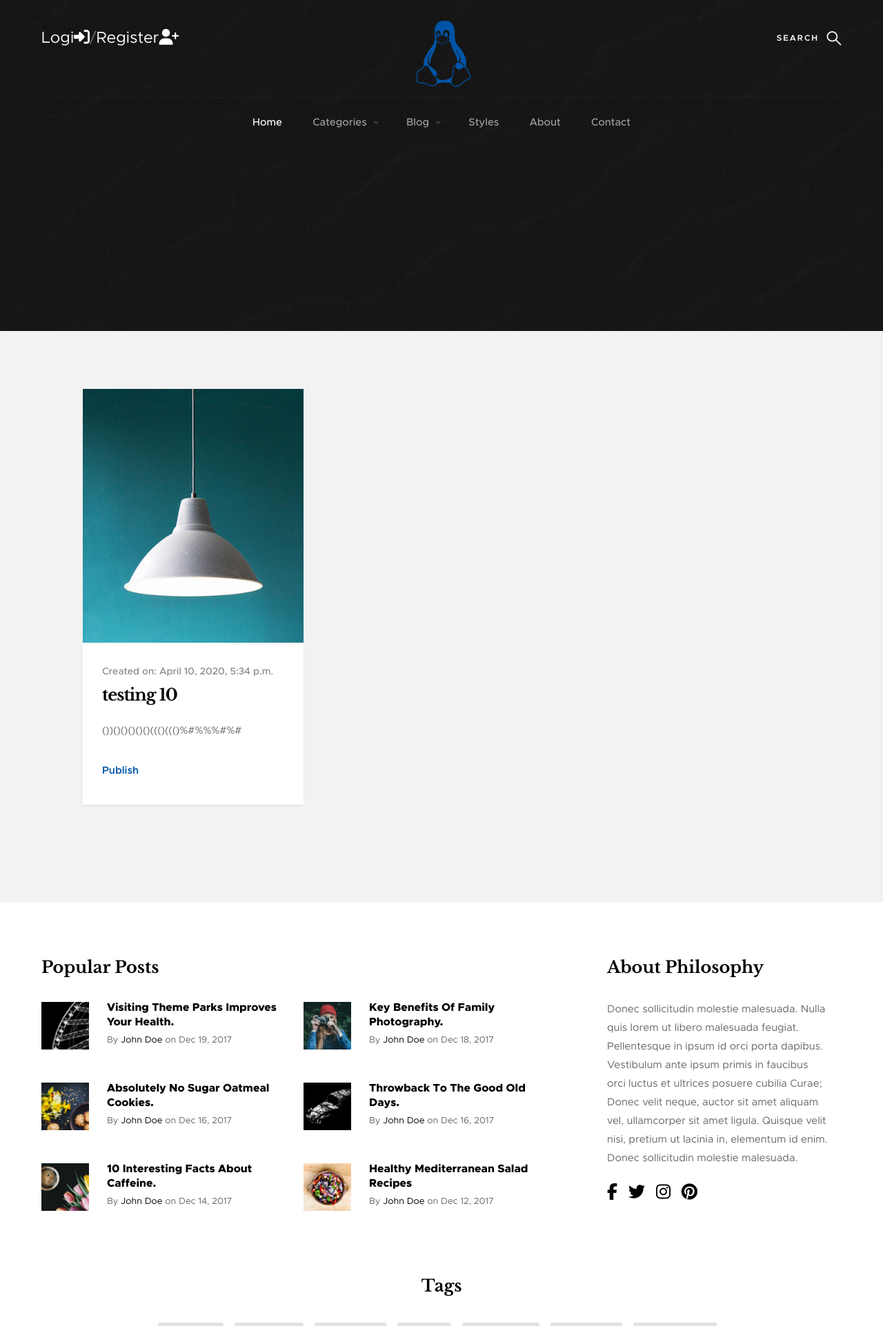
After one commit to adiathasan/My_Blog, a Django app: page /draft_page/ in a window 1280 px wide. The commit adds this page. Shown: the top 1923 px of the page at 69% size. Run offline with Django 3.2, Linux system fonts and the light colour scheme; data comes from the database, SQL or seed files in the repository; both versions use the stored data as it was after the commit; some libraries are stand-ins or nearby versions.

Commit message:
covered drafting method.

```diff
--- a/blog/templates/blog/base.html
+++ b/blog/templates/blog/base.html
@@ -43,7 +43,10 @@
                     <li>{% if user.is_authenticated %}
                         <p>Hey {{ request.user }}
                           <i class="fas fa-user-astronaut fa-lg " style="color: #ff922b;"></i>
-                        </p>
+                            / <a href="">Logou<i class="fas fa-sign-out-alt"></i></a></p>
+                        {% endif %}
+                        {% if user.is_authenticated == False %}
+                        <p><a href="">Logi<i class="fas fa-sign-in-alt"></i></a>/<a href="">Register<i class="fas fa-user-plus"></i></a></p>
                         {% endif %}
                     </li>
                 </ul> <!-- end header__social -->
@@ -97,6 +100,7 @@
                         <li><a href="{% url 'contact' %}" title="">Contact</a></li>
                         {% if user.is_authenticated %}
                         <li><a href="{% url 'edit' %}" title="">Create Blog!</a></li>
+                        <li><a href="{% url 'draft' %}"><i class="fas fa-drafting-compass fa-2x"></i></a></li>
                         {% endif %}
                     </ul> <!-- end header__nav -->
 
--- /dev/null
+++ b/blog/templates/blog/draft.html
@@ -0,0 +1,49 @@
+{% extends 'blog/base.html' %}
+{% load static %}
+{% block content %}
+    <section class="s-content">
+
+        <div class="row masonry-wrap">
+            <div class="masonry">
+                <div class="grid-sizer"></div>
+                {% for post in posts %}
+                <article class="masonry__brick entry format-standard" data-aos="fade-up">
+
+                    <div class="entry__thumb">
+                        <a href="{% url 'blog' pk=post.pk %}" class="entry__thumb-link">
+                            <img src="{% static 'images/thumbs/masonry/lamp-400.jpg' %}"
+                                    srcset="{% static 'images/thumbs/masonry/lamp-400.jpg' %} 1x, {% static 'images/thumbs/masonry/lamp-800.jpg' %} 2x" alt="">
+                        </a>
+                    </div>
+
+                    <div class="entry__text">
+                        <div class="entry__header">
+
+                            <div class="entry__date">
+                                <a href="#">Created on: {{post.created_date}}</a>
+                            </div>
+                            <h1 class="entry__title"><a href="{% url 'blog' pk=post.pk %}">{{ post.title }}</a></h1>
+
+                        </div>
+                        <div class="entry__excerpt">
+                            <p>
+                              {{post.text}}
+                            </p>
+                        </div>
+                        <div class="entry__meta">
+                            <span class="entry__meta-links">
+                                    <a href="{% url 'post' pk=post.pk %}">Publish</a>
+                                {% if post.last_edited %}
+                                <p>Last Updated: {{ post.last_edited }}</p>
+                                {% endif %}
+                            </span>
+                        </div>
+                    </div>
+
+                </article> <!-- end article -->
+                {% endfor %}
+
+    </section>
+
+
+{% endblock %}
--- a/blog/templates/blog/index.html
+++ b/blog/templates/blog/index.html
@@ -101,6 +101,7 @@
 
                 <div class="grid-sizer"></div>
                 {% for post in posts %}
+                {% if post.pub_date %}
                 <article class="masonry__brick entry format-standard" data-aos="fade-up">
 
                     <div class="entry__thumb">
@@ -136,6 +137,7 @@
                     </div>
 
                 </article> <!-- end article -->
+                {% endif %}
                 {% endfor %}
 
 
--- a/blog/urls.py
+++ b/blog/urls.py
@@ -8,4 +8,6 @@
     path('blog/<int:pk>/', views.perticular_blog, name='blog'),
     path('create_page/', views.create_post, name='edit'),
     path('update_page/<int:pk>/', views.update_post, name='update'),
+    path('draft_page/', views.draft_post, name='draft'),
+    path('post/<int:pk>/', views.post_blog, name='post'),
 ]
--- a/blog/views.py
+++ b/blog/views.py
@@ -5,7 +5,7 @@
 # Create your views here.
 
 def Home_blog(request):
-    posts = Post.objects.filter(pub_date__lte=timezone.now()).order_by('-pub_date')
+    posts = Post.objects.all().order_by('-pub_date')
     post1 = Post.objects.all()[0]
     context = {"posts": posts, 'post1': post1}
     return render(request, 'blog/index.html', context)
@@ -31,9 +31,9 @@
         if form.is_valid():
             post = form.save(commit=False)
             post.author = request.user
-            post.pub_date = timezone.now()
+            post.created_date = timezone.now()
             post.save()
-            return redirect('blog', pk=post.pk)
+            return redirect('draft')
     else:
         form = EditPost()
         context = {'form': form}
@@ -53,3 +53,11 @@
         form = EditPost(instance=post)
         context = {'form': form}
     return render(request, 'blog/edit_post.html', context)
+def draft_post(request):
+    posts = Post.objects.filter(pub_date__isnull=True).order_by('-pub_date')
+    context = {'posts': posts}
+    return render(request, 'blog/draft.html', context)
+def post_blog(request, pk):
+    post = get_object_or_404(Post, pk=pk)
+    post.publish()
+    return redirect('blog', pk=pk)
```
Also changed, not shown: blog/templates/blog/single-standard.html (+6 -1 lines), blog/forms.py (line endings or trailing spaces), db.sqlite3.
